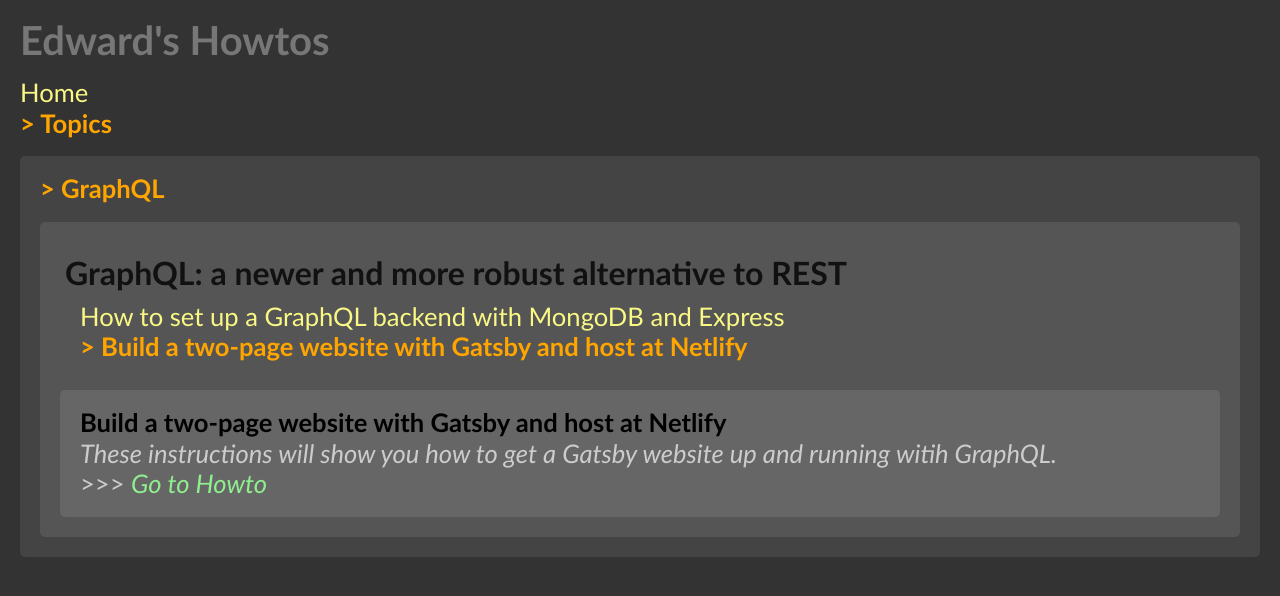
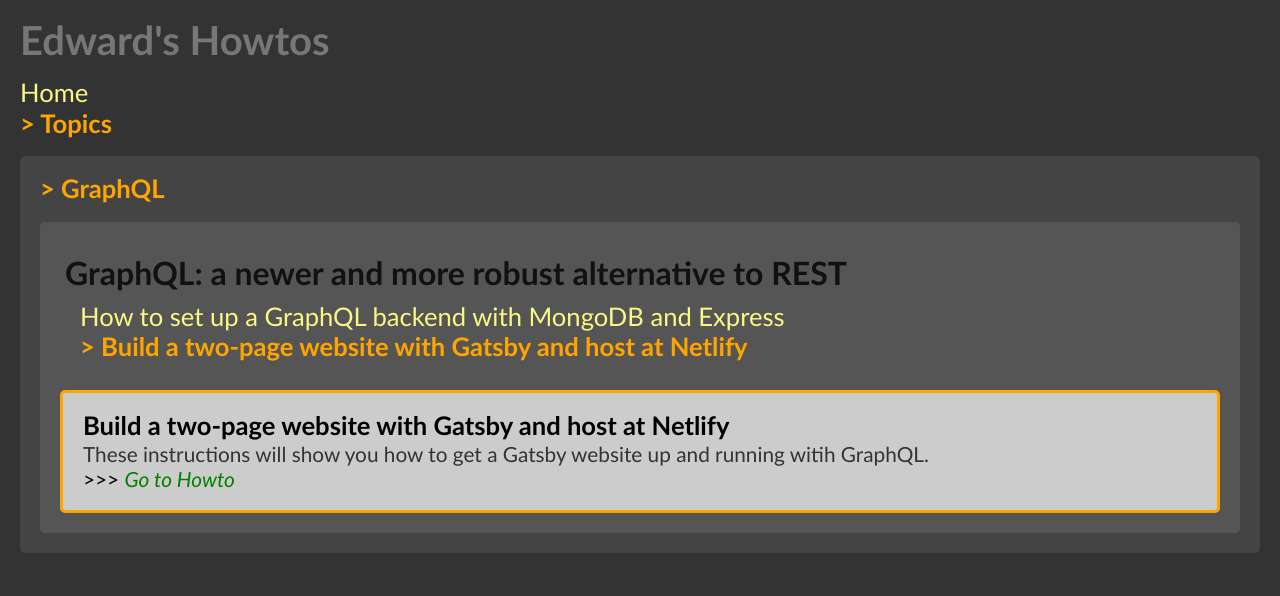
Before and after one commit to edwardtanguay/react-router-vertical-menu-page, a React (Create React App) app: page /topics/graphql/478 in a window 1280 px wide. Shown: the top 596 px of the page. Built offline with nearby package versions, Linux system fonts and the light colour scheme.

Commit message:
more layout change

```diff
--- a/src/App.css
+++ b/src/App.css
@@ -83,9 +83,11 @@
 }
 
 .App .areaResource {
-  background: #666;
+  background: #ccc;
   padding: 20px;
+  border: 3px solid orange;
   border-radius: 5px;
+  color: #000;
 }
 
 .App .areaResource h3 {
@@ -95,10 +97,15 @@
 
 .App .areaResource p {
   margin: 5px 0;
+  color: #333;
+  font-size: 1.3rem;
+}
+
+.App .areaResource .link {
+  font-size: 1.3rem;
+}
+
+.App .areaResource .link a {
+  color: green;
   font-style: italic;
 }
-
-.App .areaResource a {
-  color: lightgreen;
-  font-style: italic;
-}
--- a/src/App.min.css
+++ b/src/App.min.css
@@ -1 +1 @@
-body{background:#333;color:#ccc;font-family:"Gill Sans", "Gill Sans MT", Calibri, "Trebuchet MS", sans-serif}.App{font-size:1.6rem;padding:20px}.App h1{font-size:2.5rem;color:#777;font-weight:bold;margin:0 0 20px 0}.App h1:not(:first-of-type){margin-top:20px}.App ul{list-style-type:none;margin:0 0 0 0}.App ul li{margin:0 0 5px 0}.App ul li a{color:#faf884;text-decoration:none}.App ul li a.active{color:orange;font-weight:bold}.App ul li a.active:before{content:"> "}.App a{color:#faf884;text-decoration:none}.App .areaHome{margin:20px 0 0 0;background:#444;margin:20px 0 0 0;padding:20px;border-radius:5px}.App .areaTopics{background:#444;margin:20px 0 0 0;padding:20px;border-radius:5px}.App .areaTopic{background:#555;margin:20px 0 0 0;padding:20px;border-radius:5px}.App .areaTopic h2{font-size:2rem;color:#111;font-weight:bold;margin:10px 0;padding:5px}.App .areaTopic ul{margin:0 0 30px 20px}.App .areaResource{background:#666;padding:20px;border-radius:5px}.App .areaResource h3{font-weight:bold;color:#000}.App .areaResource p{margin:5px 0;font-style:italic}.App .areaResource a{color:lightgreen;font-style:italic}
+body{background:#333;color:#ccc;font-family:"Gill Sans", "Gill Sans MT", Calibri, "Trebuchet MS", sans-serif}.App{font-size:1.6rem;padding:20px}.App h1{font-size:2.5rem;color:#777;font-weight:bold;margin:0 0 20px 0}.App h1:not(:first-of-type){margin-top:20px}.App ul{list-style-type:none;margin:0 0 0 0}.App ul li{margin:0 0 5px 0}.App ul li a{color:#faf884;text-decoration:none}.App ul li a.active{color:orange;font-weight:bold}.App ul li a.active:before{content:"> "}.App a{color:#faf884;text-decoration:none}.App .areaHome{margin:20px 0 0 0;background:#444;margin:20px 0 0 0;padding:20px;border-radius:5px}.App .areaTopics{background:#444;margin:20px 0 0 0;padding:20px;border-radius:5px}.App .areaTopic{background:#555;margin:20px 0 0 0;padding:20px;border-radius:5px}.App .areaTopic h2{font-size:2rem;color:#111;font-weight:bold;margin:10px 0;padding:5px}.App .areaTopic ul{margin:0 0 30px 20px}.App .areaResource{background:#ccc;padding:20px;border:3px solid orange;border-radius:5px;color:#000}.App .areaResource h3{font-weight:bold;color:#000}.App .areaResource p{margin:5px 0;color:#333;font-size:1.3rem}.App .areaResource .link{font-size:1.3rem}.App .areaResource .link a{color:green;font-style:italic}
--- a/src/App.scss
+++ b/src/App.scss
@@ -71,20 +71,26 @@
 		}
 	}
 	.areaResource {
-		background: #666;
+		background: #ccc;
 		padding: 20px;
+		border: 3px solid orange;
 		border-radius: 5px;
+		color: #000;
 		h3 {
 			font-weight: bold;
 			color: #000;
 		}
 		p {
 			margin: 5px 0;
-			font-style: italic;
+			color: #333;
+			font-size: 1.3rem;
 		}
-		a {
-			color: lightgreen;
-			font-style: italic;
+		.link {
+			font-size: 1.3rem;
+			a {
+				color: green;
+				font-style: italic;
+			}
 		}
 	}
 }
```
Also changed, not shown: dev/notes.txt.
